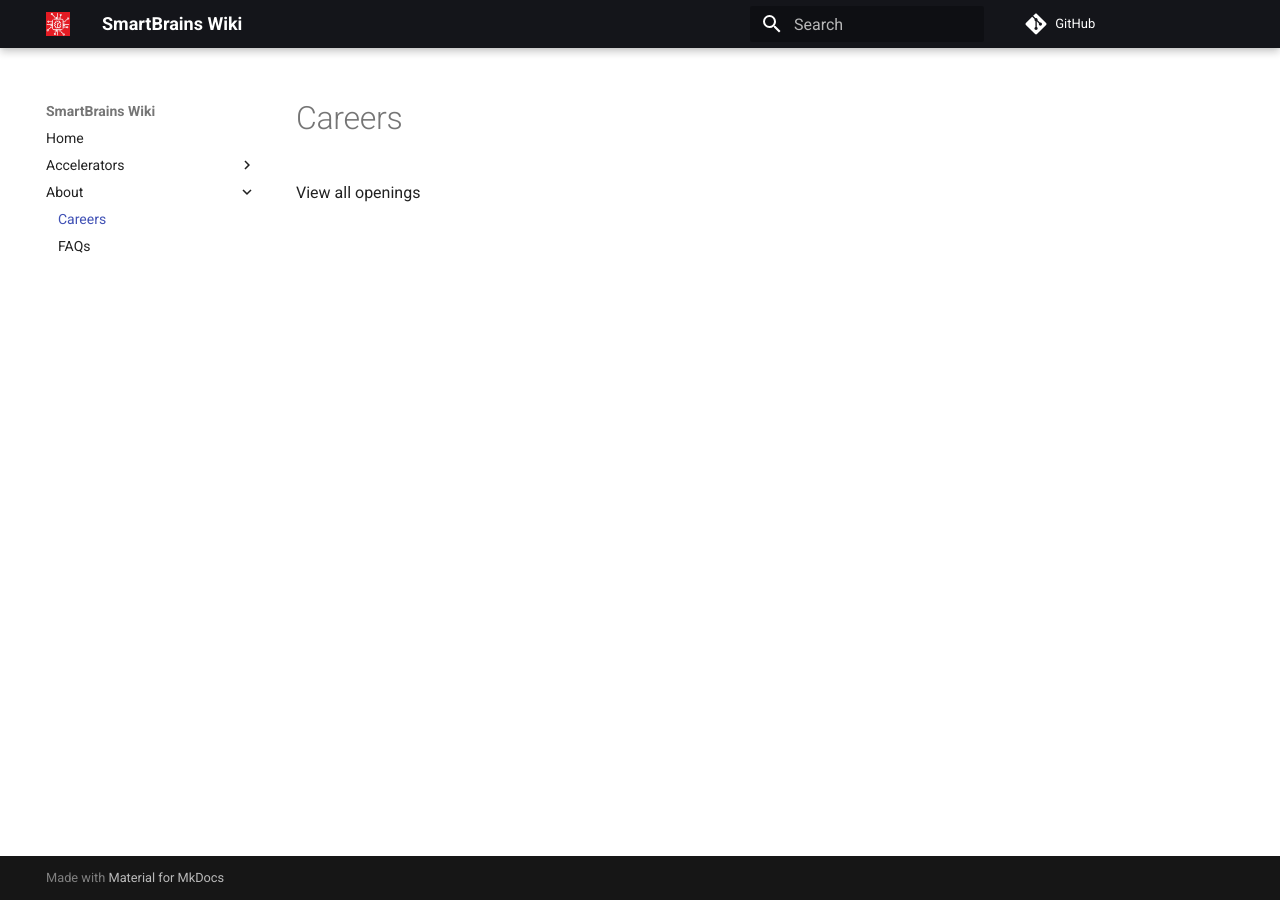
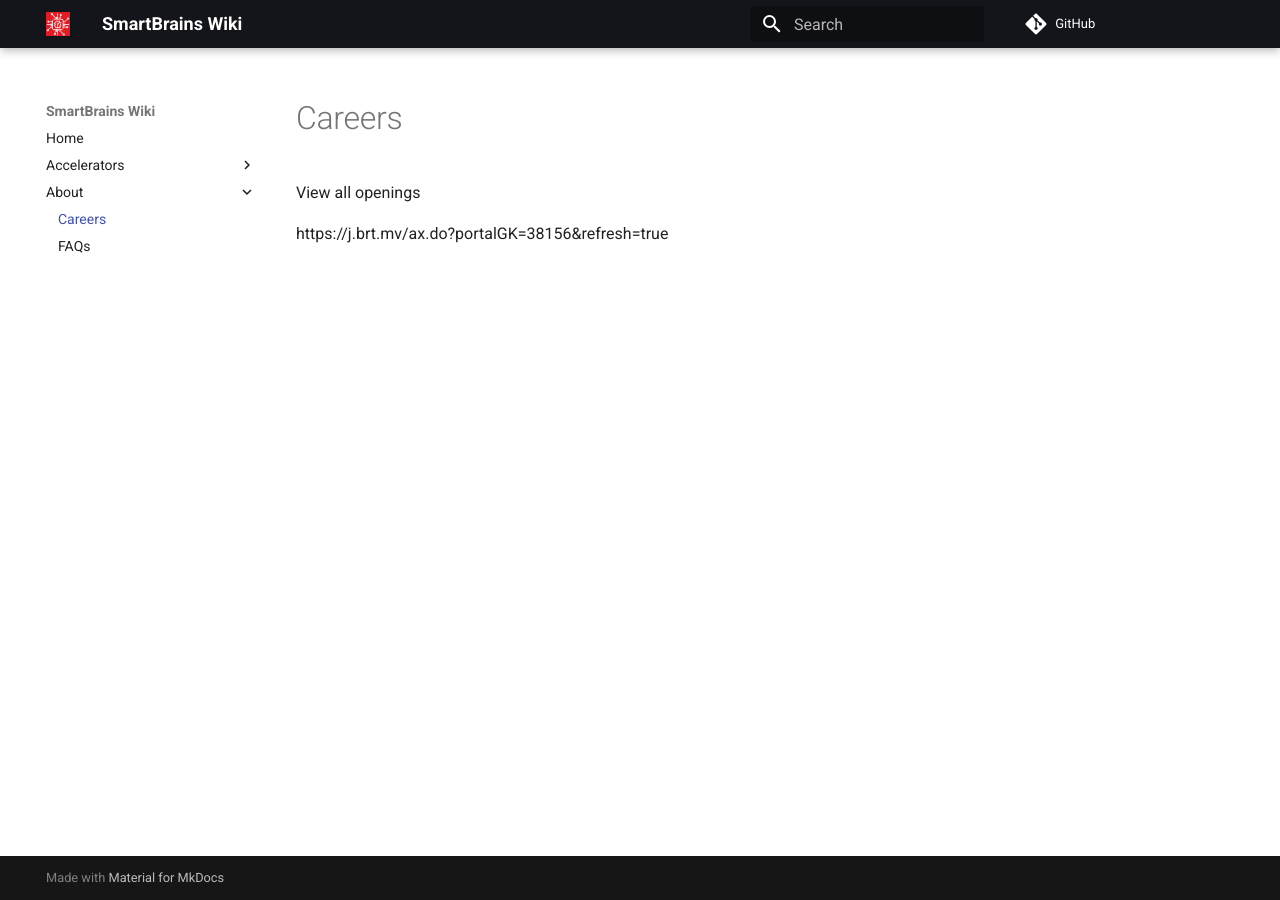
Before and after one commit to smartbrainsio/smartbrains-wiki, an MkDocs documentation site: the page built from docs/careers.md, in a window 1280 px wide. Built offline with MkDocs 1.6.1 and Material for MkDocs 9.7.7, drawn with Linux system fonts in a browser that asks for light colours; comment, search, counter and statistics services are not loaded; some of the changed lines change nothing that is shown.

Commit message:
Update careers.md

```diff
--- a/docs/careers.md
+++ b/docs/careers.md
@@ -1,3 +1,5 @@
 # Careers
 
 View all openings
+
+https://j.brt.mv/ax.do?portalGK=38156&refresh=true
```
